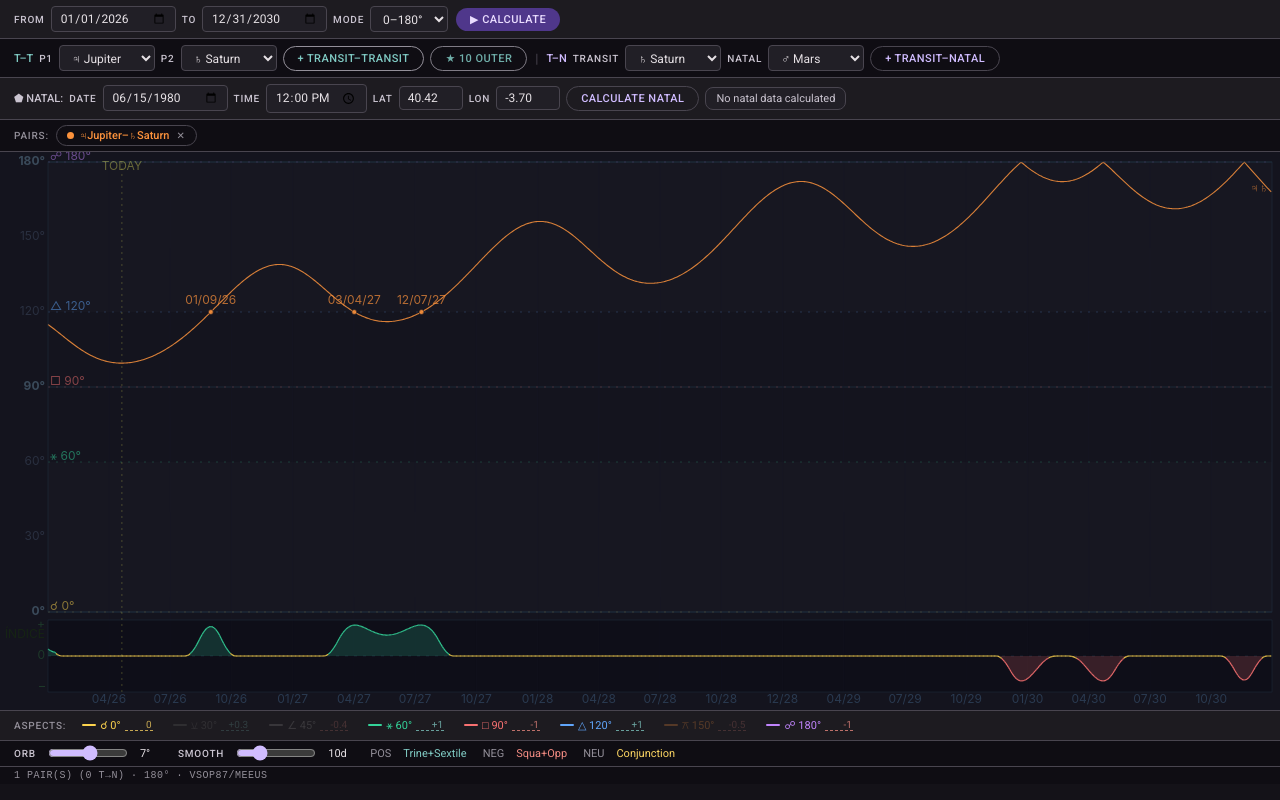
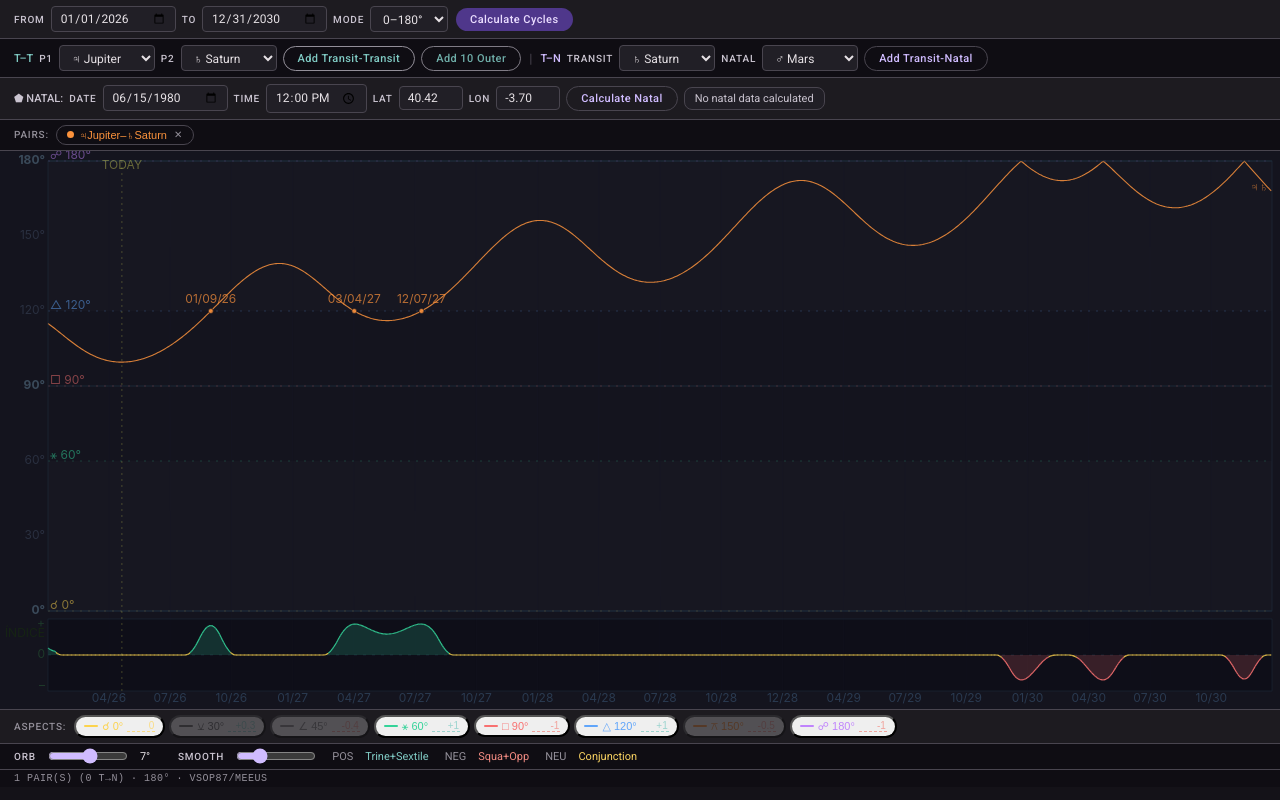
Before and after one commit to fransolerc/astro-cycles, a plain HTML site: page index.html in a window 1280 px wide. Drawn offline with Linux system fonts and the light colour scheme.

Commit message:
fix: make button texts descriptive to fix accessible name warnings
- Change button texts to include descriptive labels (e.g., "▶ CALCULATE" to "Calculate Cycles")
- Remove aria-label from buttons with now-descriptive visible text
- Ensure accessible names are part of the visible labels per WCAG guidelines

```diff
--- a/index.html
+++ b/index.html
@@ -19,7 +19,7 @@
     <option value="180" selected>0–180°</option>
     <option value="360">0–360°</option>
   </select>
-  <button class="btn btn-calcular">▶ CALCULATE</button>
+  <button class="btn btn-calcular">Calculate Cycles</button>
 </div>
 
 <!-- PAIR ADD BAR -->
@@ -27,13 +27,13 @@
   <span class="label-tt">T–T</span>
   <label for="np1">P1</label><select id="np1"></select>
   <label for="np2">P2</label><select id="np2"></select>
-  <button class="btn2">+ TRANSIT–TRANSIT</button>
-  <button class="btn2 btn-externos">★ 10 OUTER</button>
+  <button class="btn2">Add Transit-Transit</button>
+  <button class="btn2 btn-externos">Add 10 Outer</button>
   <span class="label-sep">|</span>
   <span class="label-tn">T–N</span>
   <label for="tp1">TRANSIT</label><select id="tp1"></select>
   <label for="tp2">NATAL</label><select id="tp2"></select>
-  <button class="btn3">+ TRANSIT–NATAL</button>
+  <button class="btn3">Add Transit-Natal</button>
 </div>
 
 <!-- NATAL DATA BAR -->
@@ -43,7 +43,7 @@
   <label for="nb-time">TIME</label><input type="time" id="nb-time" value="12:00">
   <label for="nb-lat">LAT</label><input type="number" id="nb-lat" value="40.42" step="0.01" min="-90" max="90">
   <label for="nb-lon">LON</label><input type="number" id="nb-lon" value="-3.70" step="0.01" min="-180" max="180">
-  <button class="btn3">CALCULATE NATAL</button>
+  <button class="btn3">Calculate Natal</button>
   <div class="natal-tag" id="natal-tag">No natal data calculated</div>
 </div>
 
@@ -56,11 +56,10 @@
 <div class="asp-bar" id="asp-bar"></div>
 <div class="bot">
   <label for="orb-sl">ORB</label>
-  <input type="range" id="orb-sl" min="1" max="12" value="7" step=".5">
+  <input type="range" id="orb-sl" min="1" max="12" value="7" step=".5" aria-label="Orb tolerance in degrees" aria-valuemin="1" aria-valuemax="12" aria-valuenow="7">
   <span class="bv" id="orb-v">7°</span>
   <label for="sm-sl">SMOOTH</label>
-  <input type="range" id="sm-sl" min="1" max="60" value="10" step="1">
-  <span class="bv" id="sm-v">10d</span>
+  <input type="range" id="sm-sl" min="1" max="60" value="10" step="1" aria-label="Smoothing window in days" aria-valuemin="1" aria-valuemax="60" aria-valuenow="10">
   <span class="legend-pos-label">POS</span><span class="legend-pos-value">Trine+Sextile</span>
   <span class="legend-neg-label">NEG</span><span class="legend-neg-value">Squa+Opp</span>
   <span class="legend-neu-label">NEU</span><span class="legend-neu-value">Conjunction</span>
--- a/js/script.js
+++ b/js/script.js
@@ -386,12 +386,14 @@
 
   document.getElementById('orb-sl').addEventListener('input', function() {
     document.getElementById('orb-v').textContent = this.value + '°';
+    this.setAttribute('aria-valuenow', this.value);
     state.cachedRaw = null;
     drawChart();
   });
 
   document.getElementById('sm-sl').addEventListener('input', function() {
     document.getElementById('sm-v').textContent = this.value + 'd';
+    this.setAttribute('aria-valuenow', this.value);
     drawChart();
   });
 
--- a/js/uiManager.js
+++ b/js/uiManager.js
@@ -16,14 +16,16 @@ globalThis.UIManager = {
 
     bar.innerHTML = '<span class="pairs-title">PAIRS:</span>';
     pairs.forEach(p => {
-      const c = document.createElement('div');
+      const c = document.createElement('button');
       c.className = `chip ${p.type === 'tn' ? 'natal-chip' : ''} ${p.vis ? '' : 'off'}`;
+      c.setAttribute('aria-pressed', p.vis);
+      c.setAttribute('aria-label', `Toggle visibility of ${p.p1}-${p.p2} pair`);
 
       const label = p.type === 'tt'
         ? `${config.SYM[p.p1]}${p.p1}–${config.SYM[p.p2]}${p.p2}`
         : `${config.SYM[p.p1]}${p.p1}<span class="chip-tn-label">-T</span>→${config.SYM[p.p2]}${p.p2}<span class="chip-tn-label">-N</span>`;
 
-      c.innerHTML = `<div class="dot" style="background:${p.col}"></div><span style="color:${p.col}">${label}</span><span class="rx">✕</span>`;
+      c.innerHTML = `<div class="dot" style="background:${p.col}"></div><span style="color:${p.col}">${label}</span><span class="rx" aria-label="Remove pair">✕</span>`;
 
       c.querySelector('.rx').addEventListener('click', (e) => {
         e.stopPropagation();
@@ -47,8 +49,10 @@ globalThis.UIManager = {
 
     bar.innerHTML = '<span class="asp-title">ASPECTS:</span>';
     aspects.forEach(a => {
-      const el = document.createElement('div');
+      const el = document.createElement('button');
       el.className = `at ${aspEn[a.angle] ? '' : 'off'}`;
+      el.setAttribute('aria-pressed', aspEn[a.angle]);
+      el.setAttribute('aria-label', `Toggle ${a.name} aspect`);
 
       let scoreClass = 'at-score-neu';
       if (a.score > 0) {
```
